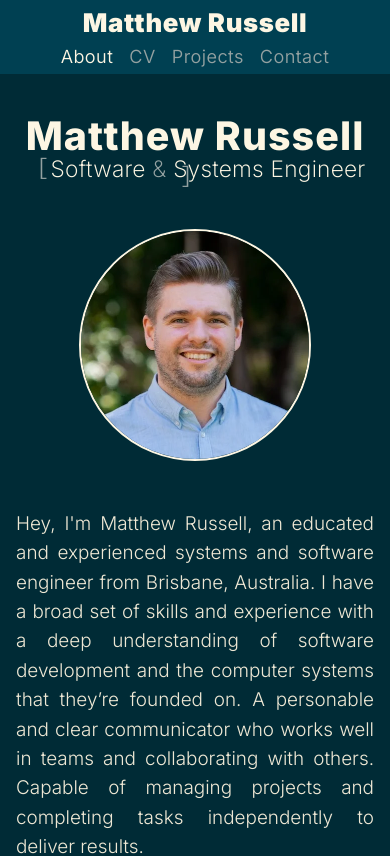
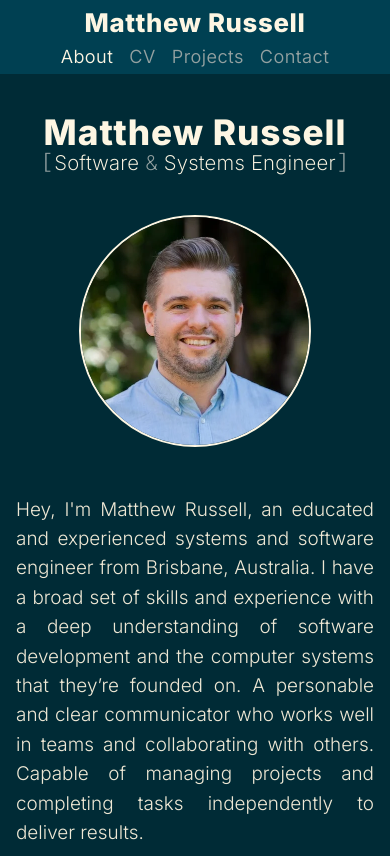
Before and after one commit to mjrussell91/mjrussell-net, an Angular app: page / in a window 390 px wide. Shown: the top 856 px of the page. Built offline with nearby package versions, Linux system fonts and the light colour scheme.

Commit message:
mobile font fix

```diff
--- a/src/app/header/header.html
+++ b/src/app/header/header.html
@@ -1,7 +1,7 @@
 <header class="bg-blue-1">
     <div class="container mx-auto md:px-6 grid md:grid-cols-2 mb-4 md:mb-6 items-center py-1">
         <div>
-            <h1 class="font-black tracking-[0.025em]  text-[1.61em] text-center md:text-left">Matthew Russell</h1>
+            <h1 class="font-[800] tracking-[0.025em] text-[1.61em] text-center md:text-left">Matthew Russell</h1>
         </div>
         <nav class="flex space-x-4 tracking-[0.025em] text-[1.13em]  md:justify-end justify-center text-gray-1">
             <a *ngFor="let nav of navs" [routerLink]="nav.route" [routerLinkActive]="'text-white-1'" [routerLinkActiveOptions]="{ exact: true }" class="hover:text-white-1 ">{{ nav.label }}</a>
--- a/src/app/page-about/page-about.html
+++ b/src/app/page-about/page-about.html
@@ -1,8 +1,8 @@
 <section class="flex flex-col gap-6">
     <div class="flex flex-col md:flex-row items-center">
         <header class="mb-6">
-            <h1 class="font-[800]! tracking-[0.027em]! text-[2.46em]! text-center sm:text-[1.61em]">Matthew Russell</h1>
-            <h2 class="text-[1.42em]! font-[250]! tracking-[0.015em] text-center sm:text-[0.92em] leading-2!">
+            <h1 class="font-[800]! tracking-[0.027em]! md:text-[2.46em]! text-center text-[2.2em]!">Matthew Russell</h1>
+            <h2 class="md:text-[1.42em]! font-[250]! tracking-[0.015em] text-center text-[1.27em]! leading-2!">
                 <span class="text-gray-1 mr-[-0.15em]">&#xFF3B;</span> Software <span class="text-gray-1">&</span> Systems Engineer <span class="text-gray-1 ml-[-0.15em]">&#xFF3D;</span>
             </h2>
         </header>
```
